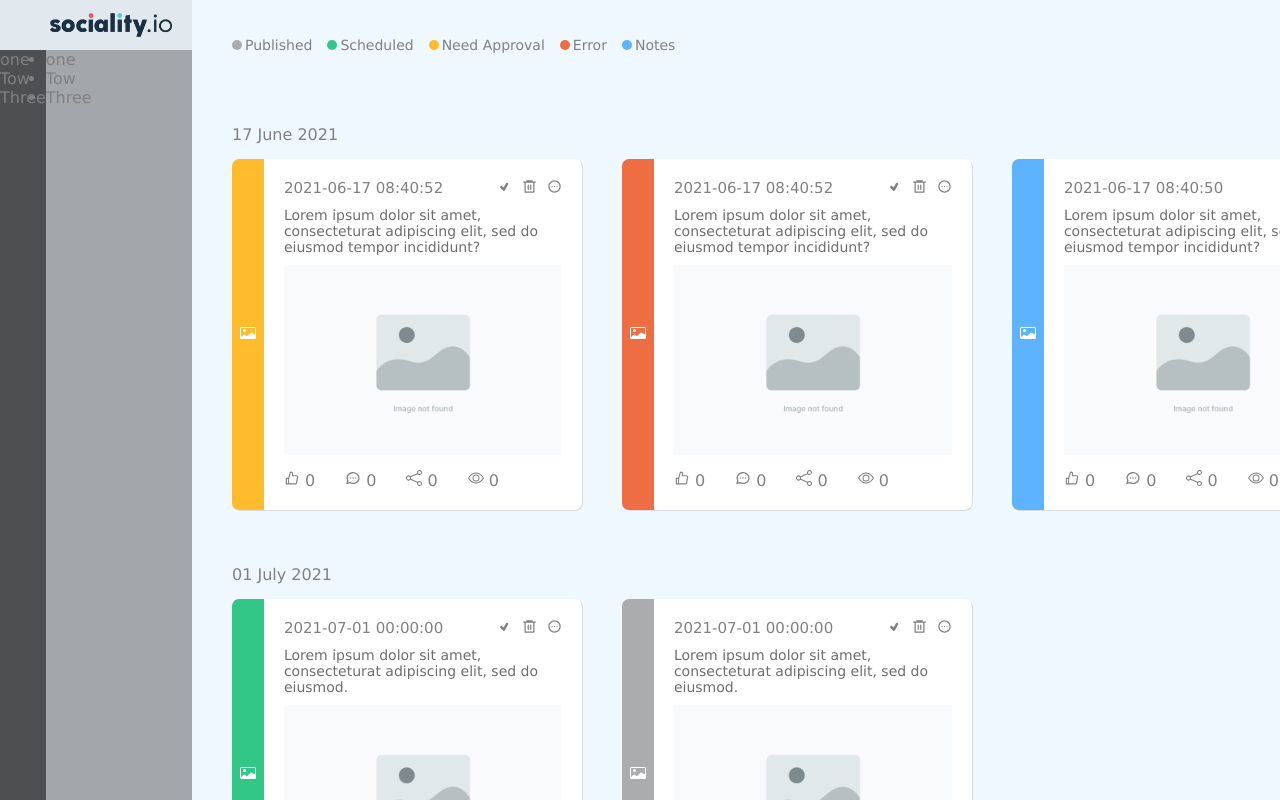
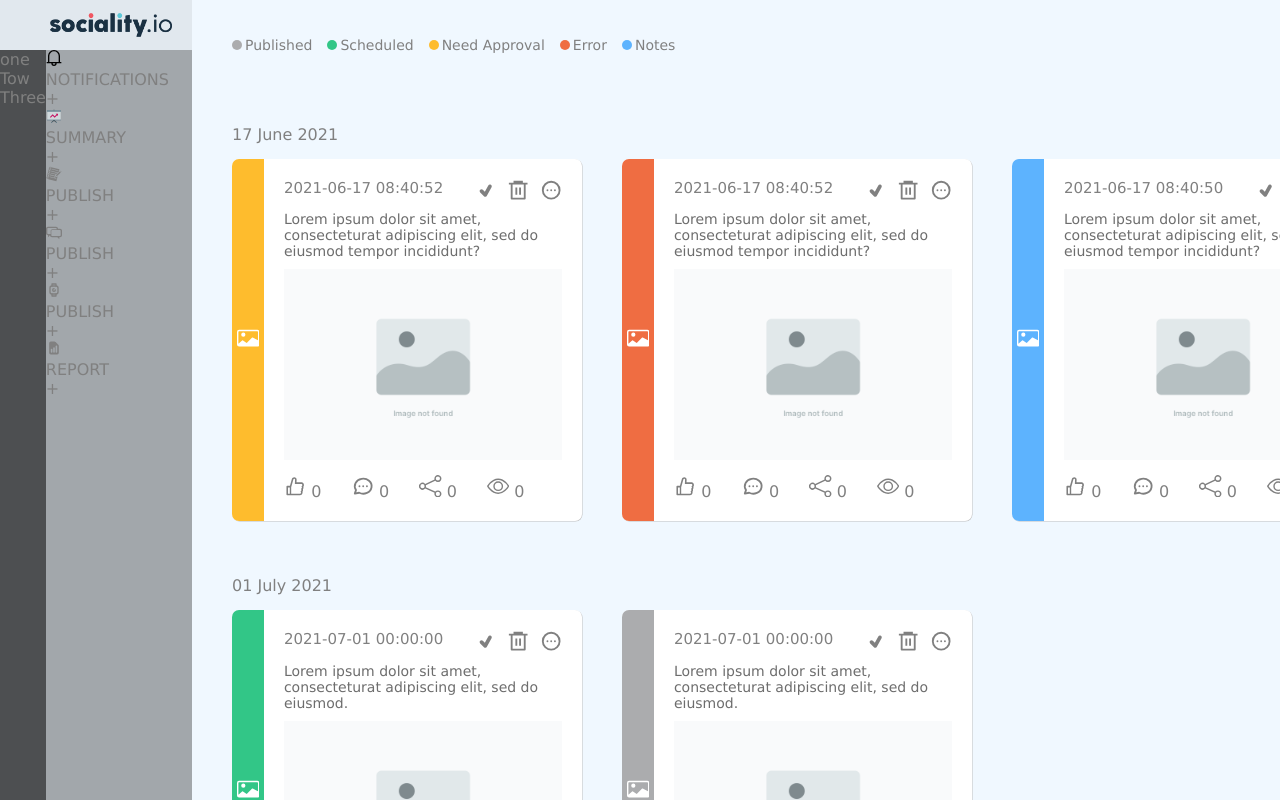
Before and after one commit to sediqullahbadakhsh/social-manager, a React (Create React App) app: page / in a window 1280 px wide. Shown: the top 800 px of the page. Built offline with nearby package versions, Linux system fonts and the light colour scheme.

Commit message:
add content to accordion

```diff
--- a/src/App.scss
+++ b/src/App.scss
@@ -145,5 +145,13 @@ body {
   }
   svg {
     cursor: pointer;
+    font-size: 1.4rem;
   }
 }
+.hidden {
+  display: none;
+}
+.active {
+  border-left: solid 4px red;
+  border-radius: 4px;
+}
--- /dev/null
+++ b/src/components/Accordion.js
@@ -0,0 +1,24 @@
+import React, { useState } from "react";
+
+const Accordion = ({ icon, nav, content }) => {
+  const [isActive, setIsActive] = useState(false);
+
+  return (
+    <div className="accordion-item">
+      <div className="accordion-title" onClick={() => setIsActive(!isActive)}>
+        <div>{icon}</div>
+        <div>{nav}</div>
+        <div>{isActive ? "-" : "+"}</div>
+      </div>
+      {isActive && (
+        <div className="accordion-content">
+          {content.map((item) => (
+            <p>{item}</p>
+          ))}
+        </div>
+      )}
+    </div>
+  );
+};
+
+export default Accordion;
--- a/src/components/Navbar.js
+++ b/src/components/Navbar.js
@@ -1,5 +1,15 @@
+import { useState } from "react";
 import image from "../assets/sociality.png";
+import Accordion from "./Accordion";
+import { accordiondata } from "./accordionData";
 const Navbar = () => {
+  const [color, setColor] = useState("");
+  const [show, setShow] = useState(false);
+  const toggleClick = (e) => {
+    setColor(e.target.id);
+    setShow((current) => !current);
+  };
+
   return (
     <div>
       <div className="logo">
@@ -8,17 +18,27 @@ const Navbar = () => {
       <navbar className="navbar">
         <div className="sidebar">
           <ul>
-            <li>one</li>
-            <li>Tow</li>
+            <li
+              onClick={toggleClick}
+              id="one"
+              className={color === "one" ? "active" : ""}
+            >
+              one
+            </li>
+            <li
+              onClick={toggleClick}
+              id="two"
+              className={color === "two" ? "active" : ""}
+            >
+              Tow
+            </li>
             <li>Three</li>
           </ul>
         </div>
         <div className="accordion">
-          <ul>
-            <li>one</li>
-            <li>Tow</li>
-            <li>Three</li>
-          </ul>
+          {accordiondata.map(({ nav, content, icon }) => (
+            <Accordion nav={nav} content={content} icon={icon} />
+          ))}
         </div>
       </navbar>
     </div>
--- /dev/null
+++ b/src/components/accordionData.js
@@ -0,0 +1,14 @@
+import { GrNotification } from "react-icons/gr";
+import { FcStatistics } from "react-icons/fc";
+import { GiNotebook } from "react-icons/gi";
+import { TiMessages } from "react-icons/ti";
+import { TbDeviceWatchStats2 } from "react-icons/tb";
+import { HiDocumentReport } from "react-icons/hi";
+export const accordiondata = [
+  { icon: <GrNotification />, nav: "NOTIFICATIONS", content: ["notify"] },
+  { icon: <FcStatistics />, nav: "SUMMARY", content: [] },
+  { icon: <GiNotebook />, nav: "PUBLISH", content: ["Compose", "Feed"] },
+  { icon: <TiMessages />, nav: "PUBLISH", content: [] },
+  { icon: <TbDeviceWatchStats2 />, nav: "PUBLISH", content: [] },
+  { icon: <HiDocumentReport />, nav: "REPORT", content: ["Montly", "Weekly"] },
+];
```
